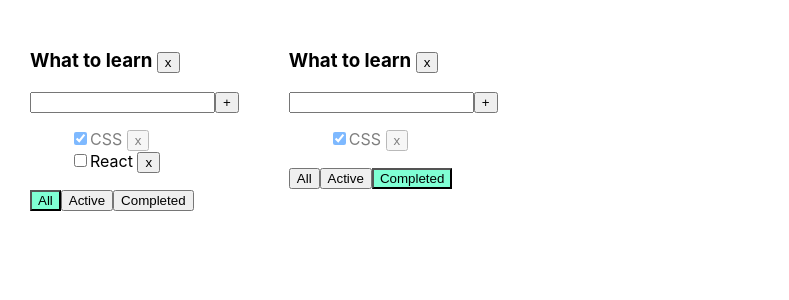
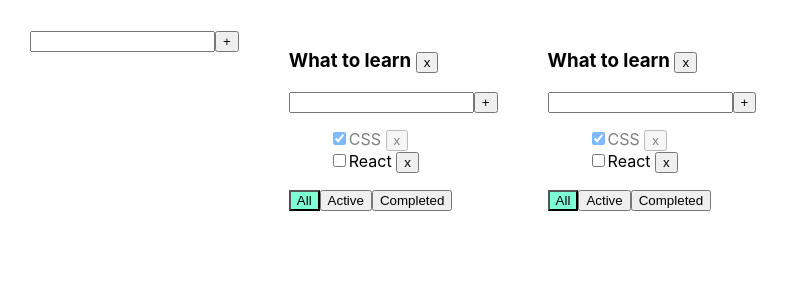
Before and after one commit to VitalyTsikhanovich/newTodoList, a React (Create React App) app: page / in a window 1280 px wide. Shown: the top 300 px of the page, without its empty margins (0-789 px from the left). Built offline with nearby package versions, Linux system fonts and the light colour scheme.

Commit message:
feat: add function addTodoList

```diff
--- /dev/null
+++ b/src/AddItemForm.tsx
@@ -0,0 +1,37 @@
+import React, {ChangeEvent, useState} from "react";
+
+export type AddItemFormPropsType = {
+    addItem: (title: string) => void
+}
+
+export function AddItemForm(props: AddItemFormPropsType) {
+
+    let [title, setTitle] = useState('')
+    let [error, setError] = useState<string | null>(null)
+    let onChangeHandler = (event: ChangeEvent<HTMLInputElement>) => {  // получаем данные из input
+        setTitle(event.currentTarget.value)
+        setError(null)
+    }
+    const addTask = () => {
+        if (title.trim() !== '') {
+            props.addItem(title)
+            setTitle('')                              //добавить таску{
+        } else {
+            setError('ошибка')
+        }
+    }
+    return (
+
+        <div>
+            <input value={title}
+                   onChange={onChangeHandler}
+                   className={error ? 'error' : ''}
+            />
+            <button onClick={addTask}> +</button>
+            {error &&
+            <div className='error-message'> {error}</div>
+            }
+        </div>
+
+    )
+}
--- a/src/App.tsx
+++ b/src/App.tsx
@@ -2,6 +2,7 @@
 import './App.css';
 import {TaskType, TodoList} from "./TodoList";
 import {v1} from 'uuid';
+import {AddItemForm} from "./AddItemForm";
 
 //генерировать текстовые уникальные id
 
@@ -26,7 +27,7 @@
 
     let [todoLists, setTodoLists] = useState<Array<TodoListType>>([
         {id: todoListId1, title: 'What to learn ', filter: 'all'},
-        {id: todoListId2, title: 'What to learn ', filter: 'completed'},
+        {id: todoListId2, title: 'What to learn ', filter: 'all'},
     ])
 
     let [tasks, setTasks] = useState<TasksStateType>({
@@ -88,8 +89,22 @@
     //     delete tasks[todoListId]
     //     setTasks({...tasks})
     // }
+    function addTodoList(title: string){
+        let todoList: TodoListType ={
+            id: v1(),
+            filter: 'all',
+            title: title
+        }
+setTodoLists([todoList, ...todoLists])
+        setTasks({
+            ...tasks,
+            [todoList.id]:[]
+        })
+    }
+
     return (
         <div className="App">
+            <AddItemForm addItem={addTodoList}/>
             {
                 todoLists.map((tl) => {
                     let taskForTodoList = tasks[tl.id]      // берем из объекта tasks и достаем по id
--- a/src/TodoList.tsx
+++ b/src/TodoList.tsx
@@ -1,5 +1,6 @@
-import React, {useState, ChangeEvent} from "react";
+import React, {ChangeEvent, useState} from "react";
 import {FilterValueType} from "./App";
+import {AddItemForm} from "./AddItemForm";
 
 
 export type TaskType = {
@@ -24,12 +25,12 @@
 
 export function TodoList(props: PropsType) {
 
-    let [title, setTitle] = useState('')
-    let [error, setError] = useState<string | null>(null)
-    let onChangeHandler = (event: ChangeEvent<HTMLInputElement>) => {  // получаем данные из input
-        setTitle(event.currentTarget.value)
-        setError(null)
-    }
+    // let [title, setTitle] = useState('')
+    // let [error, setError] = useState<string | null>(null)
+    // let onChangeHandler = (event: ChangeEvent<HTMLInputElement>) => {  // получаем данные из input
+    //     setTitle(event.currentTarget.value)
+    //     setError(null)
+    // }
 
 // let onPressHandler = (event: KeyboardEvent<HTMLInputElement>)=>{
 // if (event.charCode === 13){
@@ -37,7 +38,7 @@
 // }
 // }
 
-    let onClickAllHandler = () => props.changeFilter('all', props.id )  // в одну строчку без {}
+    let onClickAllHandler = () => props.changeFilter('all', props.id)  // в одну строчку без {}
 
     let onClickActiveHandler = () => {
         props.changeFilter('active', props.id)
@@ -46,35 +47,36 @@
         props.changeFilter('completed', props.id)
     }
 
-    const addTask = () => {
-
-        if (title.trim() !== '') {
-            //убранными с двух сторон пробелами (trim)
-            props.addTask(title, props.id)
-            setTitle('')                              //добавить таску{
-        } else {
-            setError('ошибка')
-        }
+    // const addTask = () => {
+    //     if (title.trim() !== '') {                    //убранными с двух сторон пробелами (trim)
+    //         props.addTask(title, props.id)
+    //         setTitle('')                              //добавить таску{
+    //     } else {
+    //         setError('ошибка')
+    //     }
+    // }
+    let removeTodoList = () => {
+        props.removeTodoList(props.id)
     }
-let removeTodoList = ()=>{
-        props.removeTodoList(props.id)
+const addTask = (title: string)=>{
+    props.addTask(props.title, props.id)
 }
-
     return (
         <div>
             <h3>{props.title}
                 <button onClick={removeTodoList}>x</button>
             </h3>
-            <div>
-                <input value={title}
-                       onChange={onChangeHandler}
-                       className={error ? 'error' : ''}
-                />
-                <button onClick={addTask}> +</button>
-                {error &&
-                <div className='error-message'> {error}</div>
-                }
-            </div>
+            <AddItemForm addItem={addTask} />
+            {/*<div>*/}
+            {/*    <input value={title}*/}
+            {/*           onChange={onChangeHandler}*/}
+            {/*           className={error ? 'error' : ''}*/}
+            {/*    />*/}
+            {/*    <button onClick={addTask}> +</button>*/}
+            {/*    {error &&*/}
+            {/*    <div className='error-message'> {error}</div>*/}
+            {/*    }*/}
+            {/*</div>*/}
             <div>
                 <ul>
                     {
```
